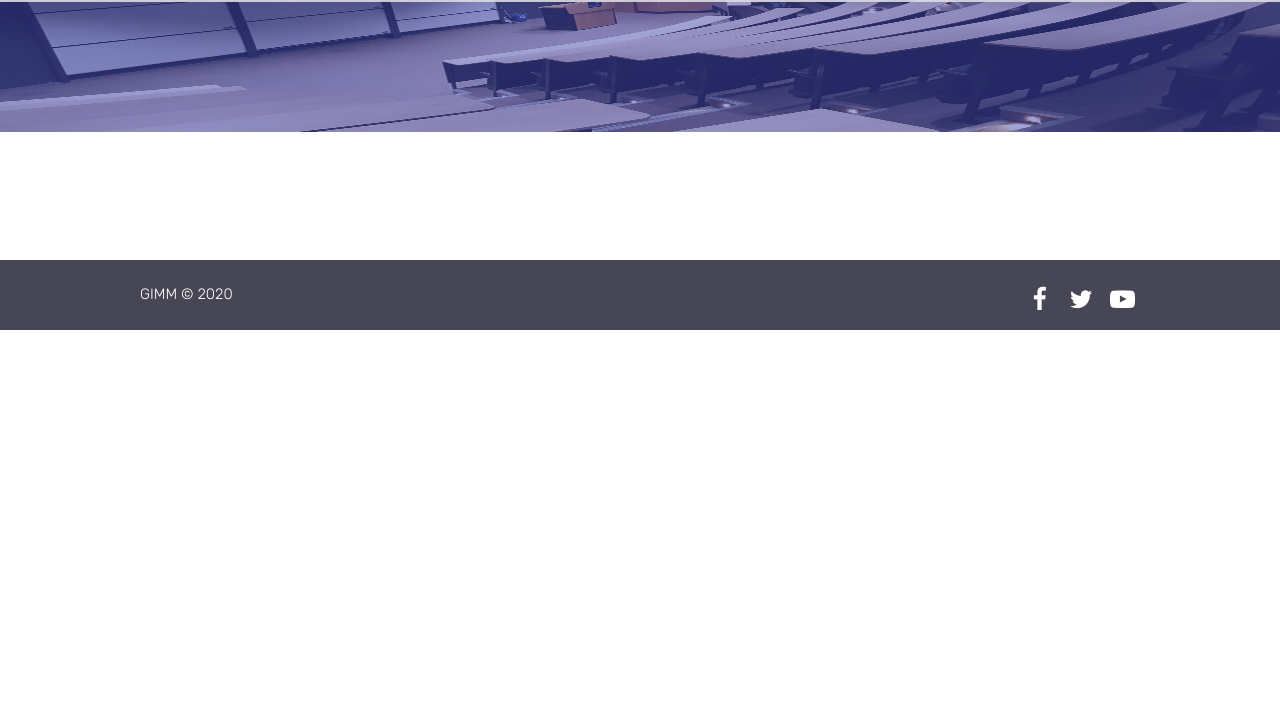
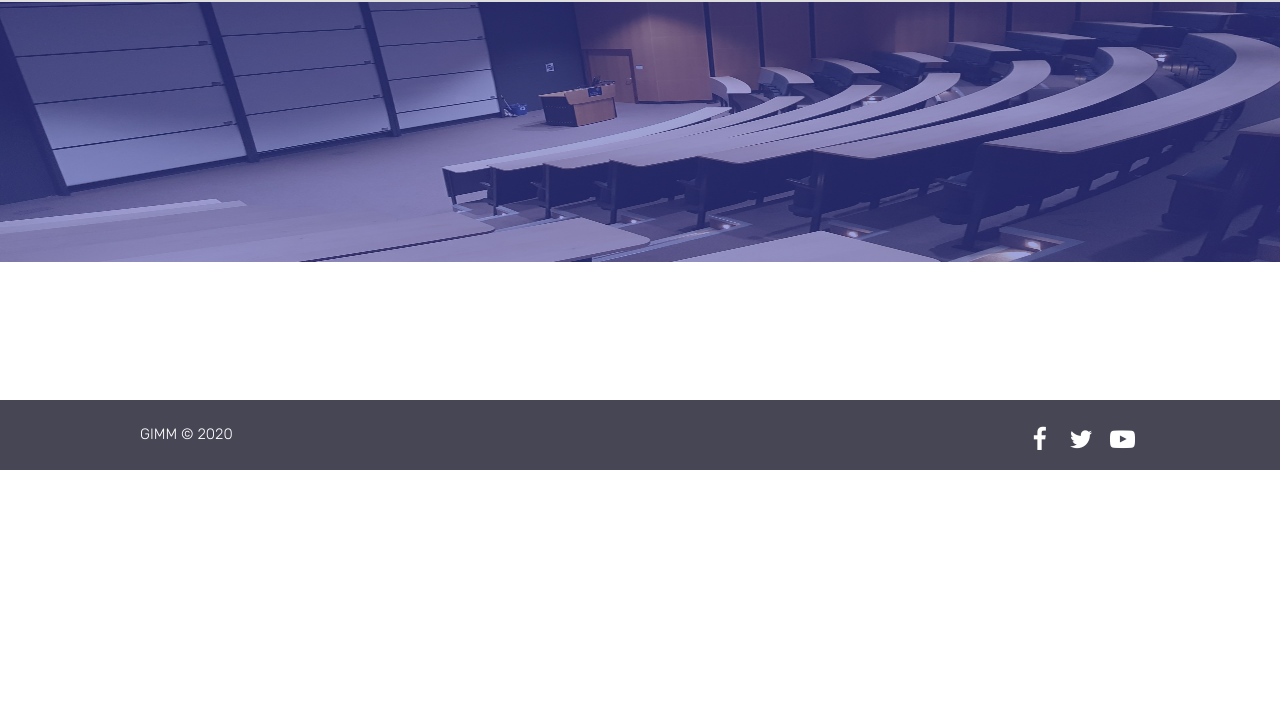
Before and after one commit to HANNIA123/GIMM, a plain HTML site: page Plantilla.html in a window 1280 px wide. Shown: the part 88-800 px from the top of the page. Drawn offline with Linux system fonts and the light colour scheme.

Commit message:
Banner version 2

```diff
--- a/css/banner.css
+++ b/css/banner.css
@@ -1,12 +1,12 @@
 #banner{
 
-    margin-top: 50px;
+    margin-top: 90px;
     position: relative;
 
 }
 #banner img{
     width: 100%;
-    height: 100%;
+    height: 110px ;
 }
 /*en caso de agregar texto al banner*/
 #banner .contenedor{
@@ -18,13 +18,10 @@
 
 }
 
-@media(min-width:480px){
-
-}
 
 @media(min-width:768px){
     #banner{
-        height: 300px;
+        height: 400px;
         overflow: hidden;
     }
     #banner img{
```
